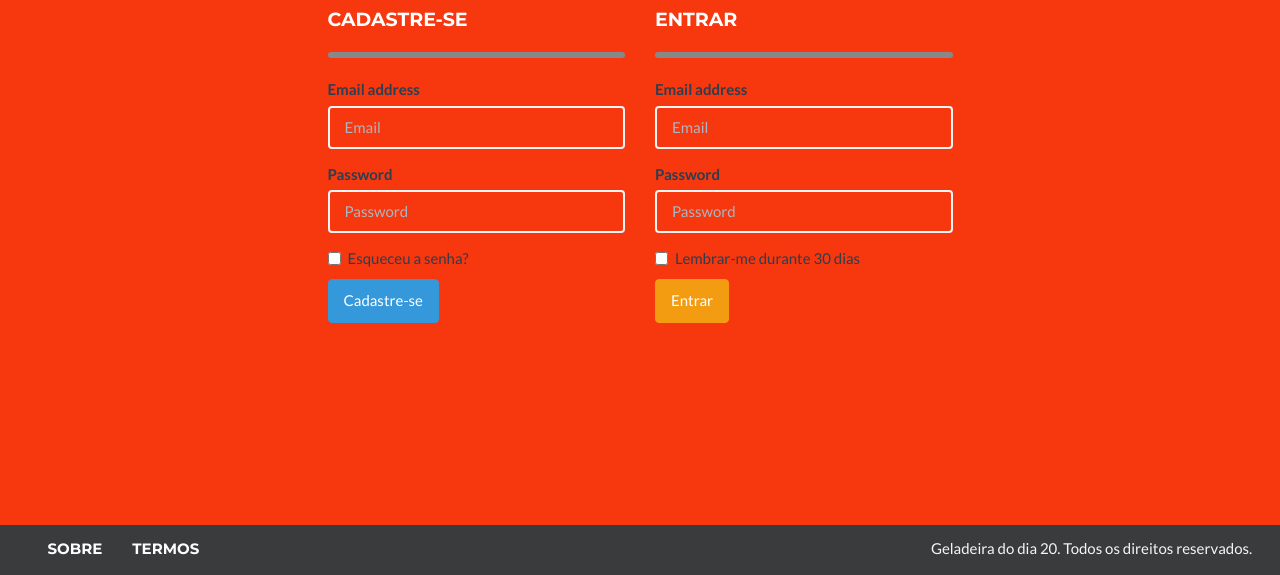
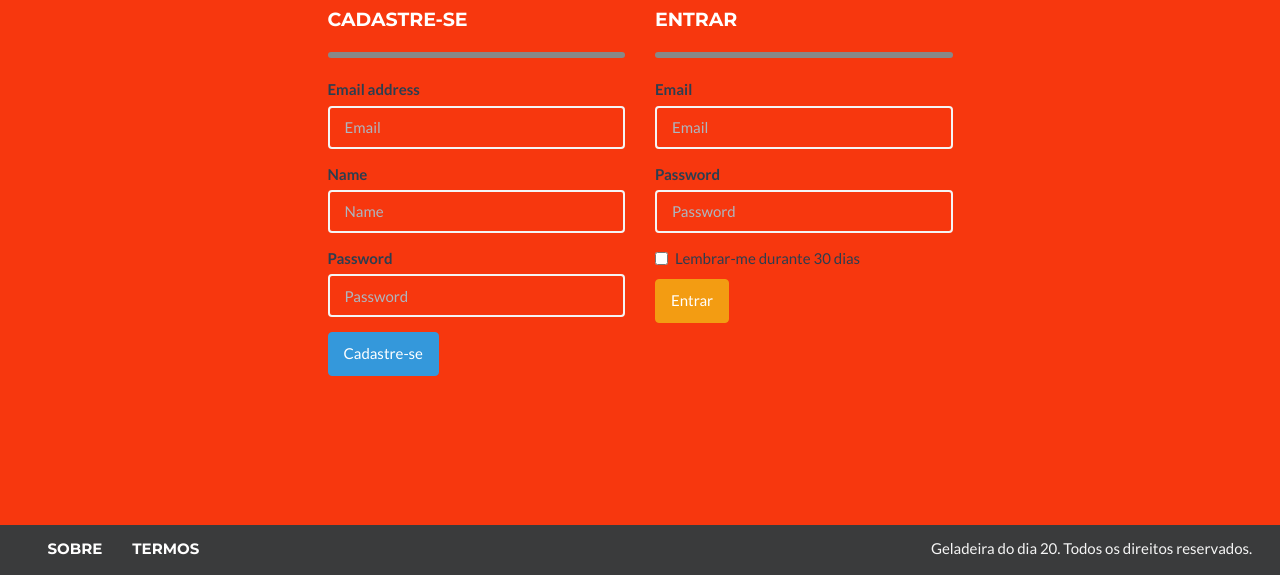
Before and after one commit to digorithm/gdd20, a Flask app: page /login/ in a window 1280 px wide; the page is wider, and only the part inside the window is pictured. Shown: the part 225-800 px from the top of that part. Run offline with Flask 2, Linux system fonts and the light colour scheme; some libraries are stand-ins or nearby versions.

Commit message:
login/register fully developed

```diff
--- a/gdd20/api/fast_food_api.py
+++ b/gdd20/api/fast_food_api.py
@@ -27,6 +27,7 @@ class FastFoodClient(RESTClientJSONBase):
     def get_recipe_by_items(self, items, restrict):
         return self.get('/recipes/items/?items={}&restrict={}'.format(items, restrict)).data
 
+    # TODO: handle error gracefully
     def register_new_user(self, login, password, role, name):
         data = {'login': login,
                 'password': password,
@@ -47,7 +48,11 @@ class FastFoodClient(RESTClientJSONBase):
     def load_user(id):
         data = {'user_id': id}
         req = json.loads(requests.get(api_url+'/users/', data=data).text)
+
         if not req:
             return None
-        # if req, then build the object and return it
-        return None     # THIS IS TEMPORARY!!!!!!!!
+        user = User(id=id, name=req['name'],
+                    role=req['role'],
+                    email=req['email'],
+                    token=req['password'])
+        return user
--- a/gdd20/templates/login/login.html
+++ b/gdd20/templates/login/login.html
@@ -47,19 +47,21 @@
   <div class="col-xs-6 col-sm-3">
   <h4 style="color:white">CADASTRE-SE</h4>
   <hr>
-  		<form method=POST action="" name="search_recipes">
+  		<form method=POST action="/register/" name="register">
   			<div class="form-group">
   		    	<label for="exampleInputEmail1">Email address</label>
-  		    	<input type="email" class="form-control" id="exampleInputEmail1" placeholder="Email">
+  		    	<input type="email" class="form-control" id="email"
+            name="email" placeholder="Email">
   			</div>
+        <div class="form-group">
+            <label for="exampleInputEmail1">Name</label>
+            <input type="text" class="form-control" id="name"
+            name="name" placeholder="Name">
+        </div>
   		  <div class="form-group">
   		    	<label for="exampleInputPassword1">Password</label>
-  		    	<input type="password" class="form-control" id="exampleInputPassword1" placeholder="Password">
-  		  </div>
-  		  <div class="checkbox">
-  		    <label>
-  		      <input type="checkbox"> Esqueceu a senha?
-  		    </label>
+  		    	<input type="password" class="form-control" id="password"
+            name="password" placeholder="Password">
   		  </div>
   	  		<button type="submit" class="btn btn-info">Cadastre-se</button>
   		</form>
@@ -71,14 +73,14 @@
   <div class="col-xs-6 col-sm-3">
   <h4 style="color:white">ENTRAR</h4>
   <hr>
-  		<form method=POST action="" name="search_recipes">
+  		<form method=POST action="/login/" name="search_recipes">
   			<div class="form-group">
-  		    	<label for="exampleInputEmail1">Email address</label>
-  		    	<input type="email" class="form-control" id="exampleInputEmail1" placeholder="Email">
+  		    	<label for="exampleInputEmail1">Email</label>
+  		    	<input type="email" class="form-control" id="email" name="email" placeholder="Email">
   			</div>
   		  <div class="form-group">
   		    	<label for="exampleInputPassword1">Password</label>
-  		    	<input type="password" class="form-control" id="exampleInputPassword1" placeholder="Password">
+  		    	<input type="password" class="form-control" id="password" name="password" placeholder="Password">
   		  </div>
   		  <div class="checkbox">
   		    <label>
--- a/gdd20/views/login_view.py
+++ b/gdd20/views/login_view.py
@@ -1,7 +1,7 @@
 # -*- encode utf-8 -*-
 from flask import Blueprint, render_template, request, redirect, url_for
 from gdd20.api.fast_food_api import FastFoodClient
-from flask.ext.login import login_user
+from flask.ext.login import login_user, current_user, logout_user
 
 login_blueprint = Blueprint('login_blueprint', __name__, template_folder='templates')
 fast_food = FastFoodClient()
@@ -9,17 +9,32 @@ fast_food = FastFoodClient()
 
 @login_blueprint.route('/register/', methods=['GET', 'POST'])
 def register():
-    if request.method == "GET":
-        return render_template('login/register.html', title='Login')
+    if request.method == "POST":
+        login = request.form['email']
+        password = request.form['password']
+        role = 1
+        name = request.form['name']
+
+        fast_food.register_new_user(login, password, role, name)
+        return redirect(request.referrer)
 
 
 @login_blueprint.route('/login/', methods=['GET', 'POST'])
 def login():
     if request.method == "GET":
+        print "### current_user ### :", current_user
+
         return render_template('login/login.html', title='Login')
 
-    login = request.form['username']
+    login = request.form['email']
     password = request.form['password']
     user = fast_food.authenticate_user(login, password)
     login_user(user)
-    return redirect(request.args.get('next') or url_for('main.index'))
+
+    return redirect('/')
+
+
+@login_blueprint.route('/logout/', methods=['GET'])
+def logout():
+    logout_user()
+    return redirect(request.referrer)
```
Also changed, not shown: gdd20/templates/recipes/index.html (+9 -1 lines), gdd20/templates/recipes/search.html (+7 -0 lines).
